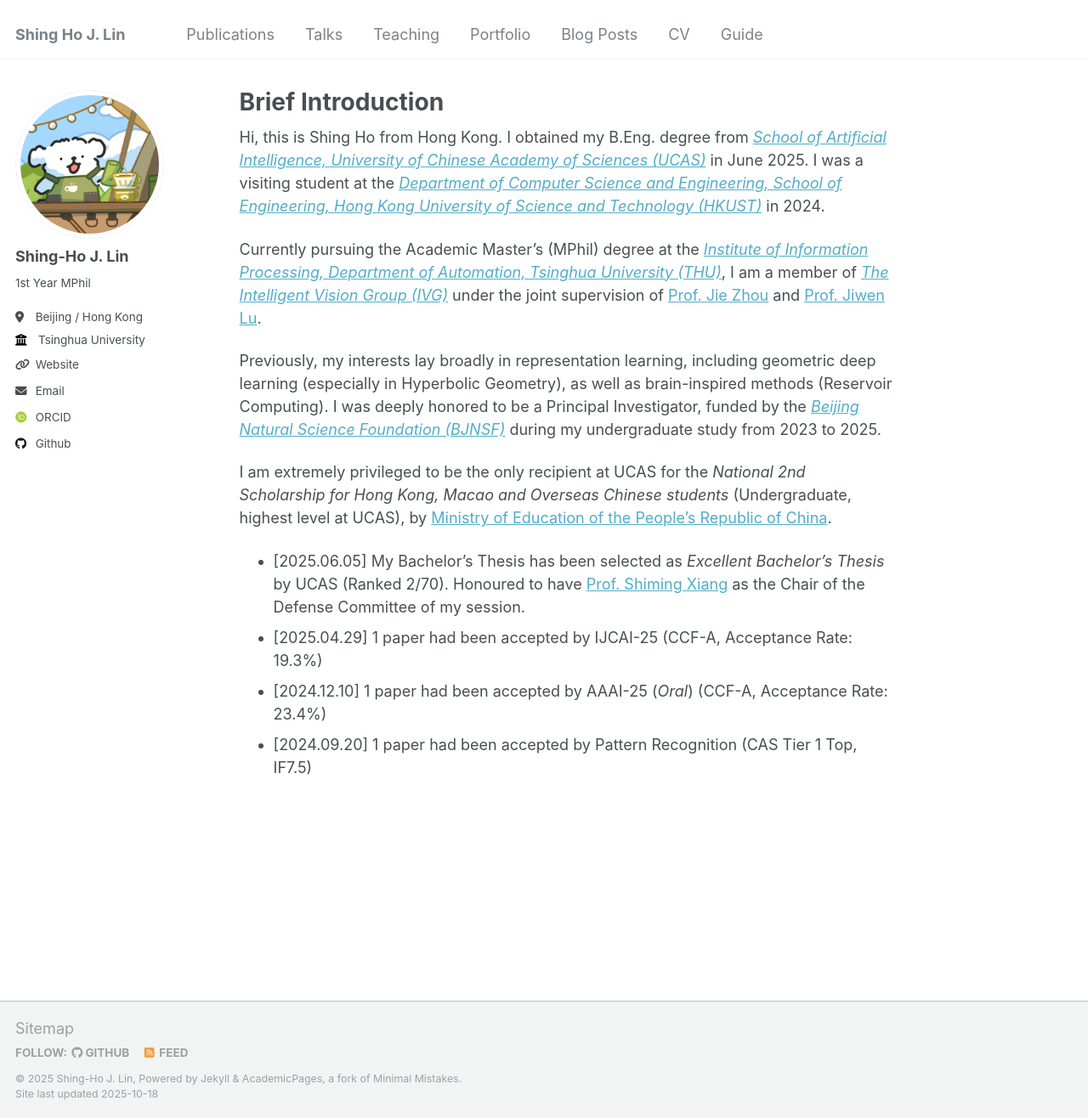
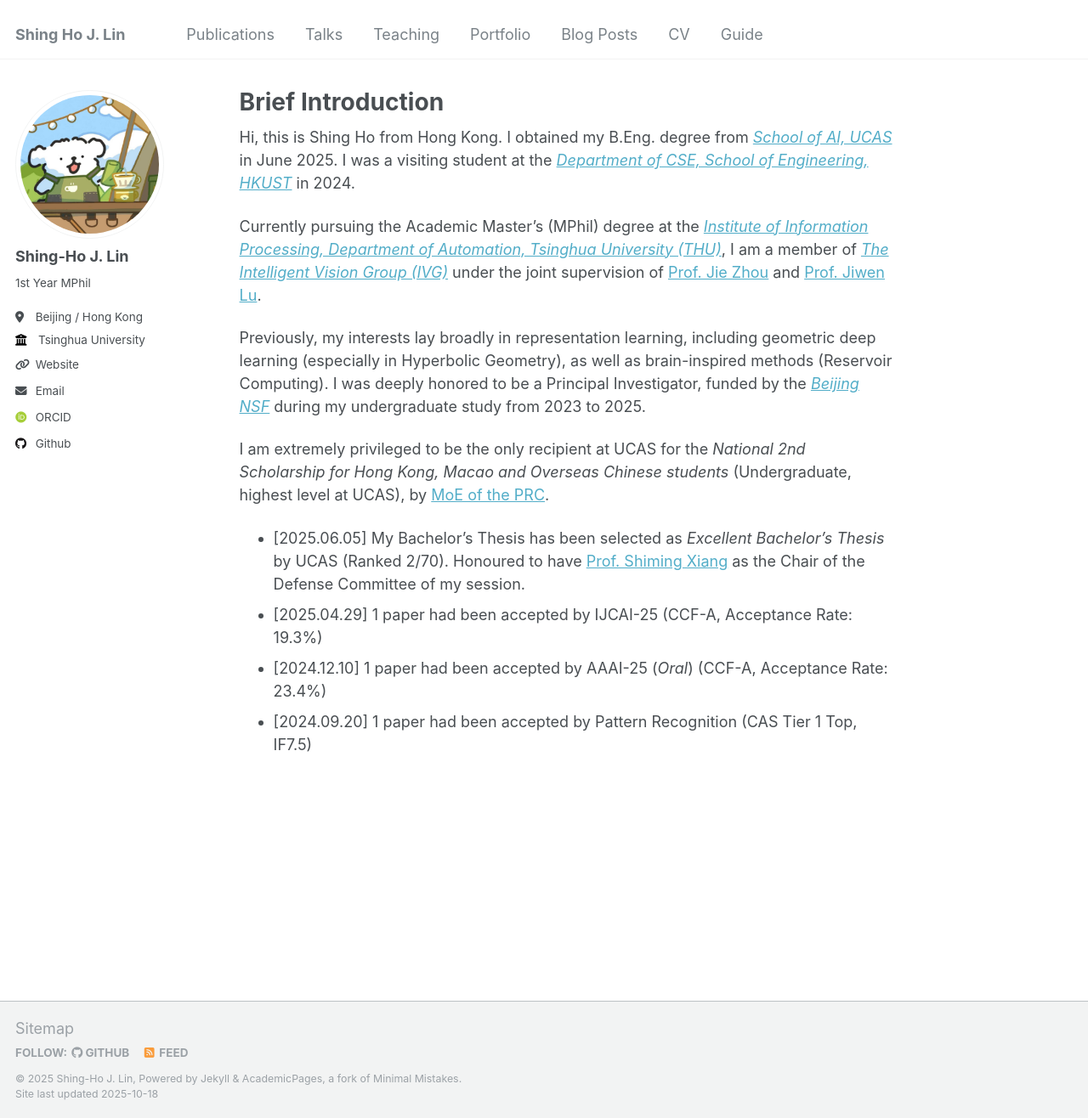
Before and after one commit to shjlin/shjlin.github.io, a Jekyll site: the page built from _pages/about.md, in a window 1280 px wide and 1316 px high. Shown: the whole window at 85% size. Built offline with Jekyll 4.4.1, drawn with Linux system fonts in a browser that asks for light colours; some web fonts are replaced.

Commit message:
Update about.md

```diff
--- a/_pages/about.md
+++ b/_pages/about.md
@@ -8,15 +8,15 @@ redirect_from:
 ---
 
 Hi, this is Shing Ho from Hong Kong.
-I obtained my B.Eng. degree from [*School of Artificial Intelligence, University of Chinese Academy of Sciences (UCAS)*](https://www.ucas.ac.cn) in June 2025.
-I was a visiting student at the [*Department of Computer Science and Engineering, School of Engineering, Hong Kong University of Science and Technology (HKUST)*](https://cse.hkust.edu.hk/) in 2024.
+I obtained my B.Eng. degree from [*School of AI, UCAS*](https://www.ucas.ac.cn) in June 2025.
+I was a visiting student at the [*Department of CSE, School of Engineering, HKUST*](https://cse.hkust.edu.hk/) in 2024.
 
 Currently pursuing the Academic Master’s (MPhil) degree at the [*Institute of Information Processing, Department of Automation, Tsinghua University (THU)*](https://www.au.tsinghua.edu.cn/szdw/jsdw1/ayjscz/xxclyjs.htm), I am a member of [*The Intelligent Vision Group (IVG)*](https://ivg.au.tsinghua.edu.cn/) under the joint supervision of [Prof. Jie Zhou](https://www.au.tsinghua.edu.cn/info/1084/1699.htm) and [Prof. Jiwen Lu](https://www.au.tsinghua.edu.cn/info/1096/2329.htm).
 
 Previously, my interests lay broadly in representation learning, including geometric deep learning (especially in Hyperbolic Geometry), as well as brain-inspired methods (Reservoir Computing).
-I was deeply honored to be a Principal Investigator, funded by the [*Beijing Natural Science Foundation (BJNSF)*](https://nsf.kw.beijing.gov.cn/bjnsfweb/) during my undergraduate study from 2023 to 2025.
+I was deeply honored to be a Principal Investigator, funded by the [*Beijing NSF*](https://nsf.kw.beijing.gov.cn/bjnsfweb/) during my undergraduate study from 2023 to 2025.
 
-I am extremely privileged to be the only recipient at UCAS for the *National 2nd Scholarship for Hong Kong, Macao and Overseas Chinese students* (Undergraduate, highest level at UCAS), by [Ministry of Education of the People's Republic of China](https://www.moe.gov.cn).
+I am extremely privileged to be the only recipient at UCAS for the *National 2nd Scholarship for Hong Kong, Macao and Overseas Chinese students* (Undergraduate, highest level at UCAS), by [MoE of the PRC](https://www.moe.gov.cn).
 
 * [2025.06.05] My Bachelor's Thesis has been selected as *Excellent Bachelor's Thesis* by UCAS (Ranked 2/70). Honoured to have [Prof. Shiming Xiang](https://people.ucas.ac.cn/~xiangshiming) as the Chair of the Defense Committee of my session.
 * [2025.04.29] 1 paper had been accepted by IJCAI-25 (CCF-A, Acceptance Rate: 19.3%)
```
